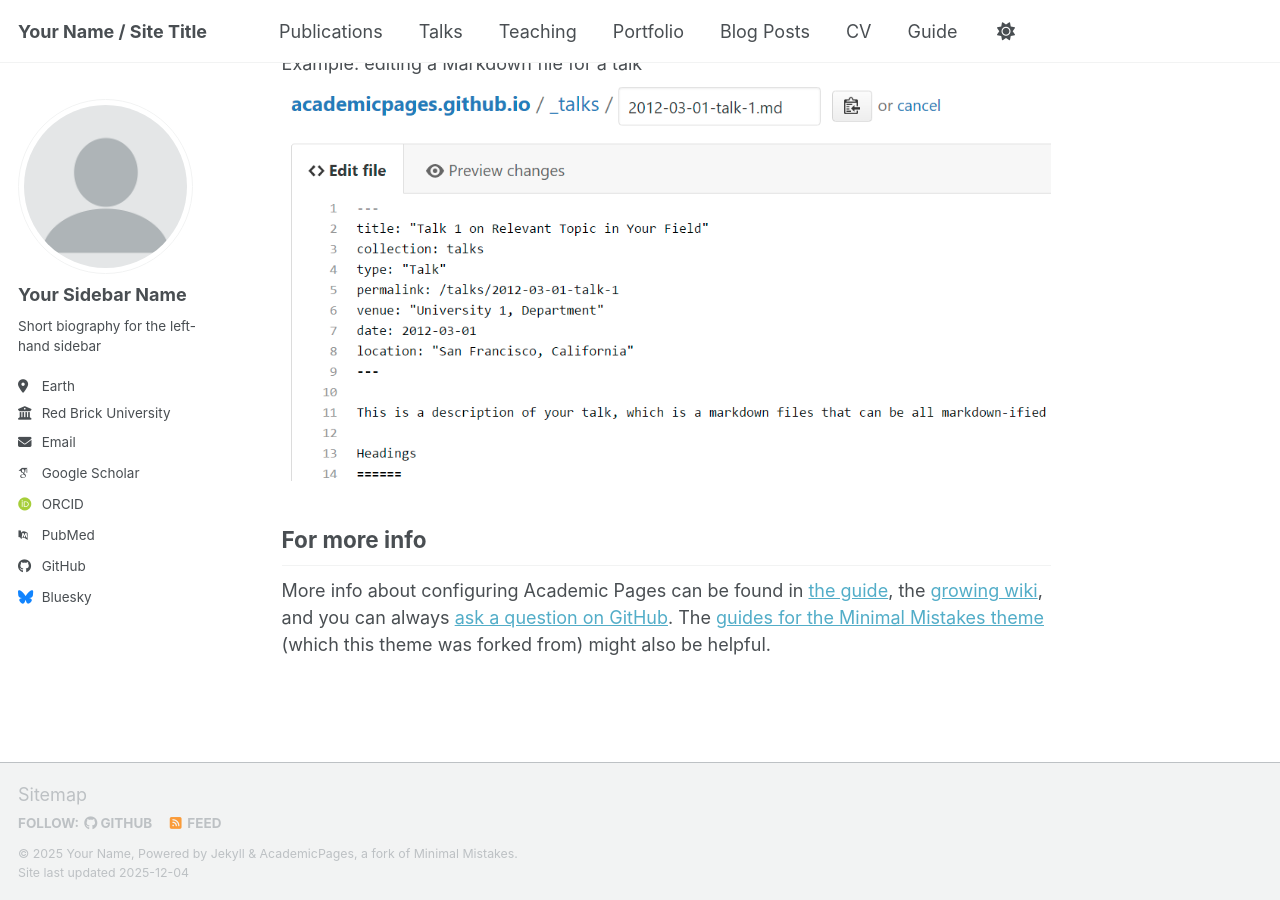
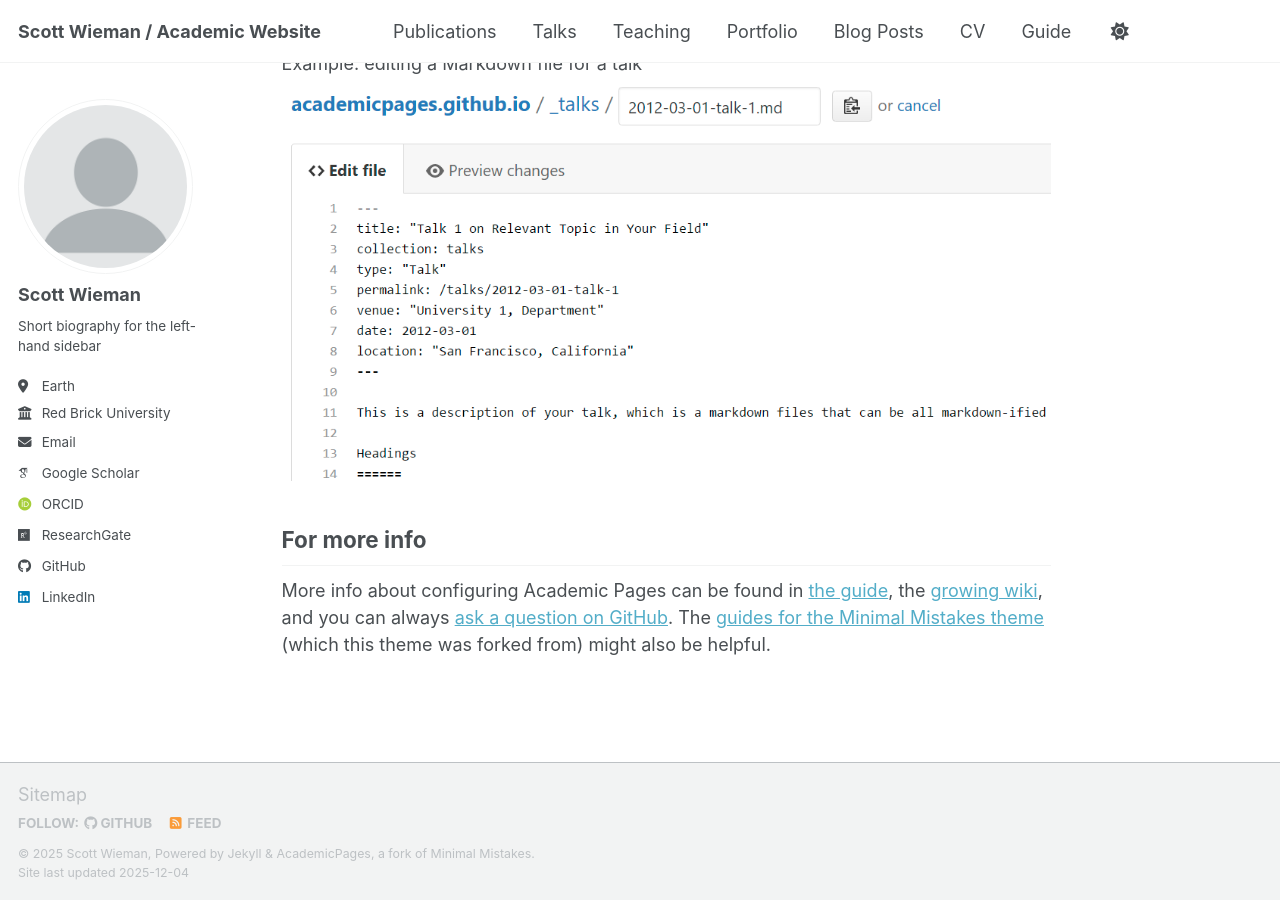
Before and after one commit to ScottWieman/scottwieman.github.io, a Jekyll site: the page built from _pages/about.md, in a window 1280 px wide and 900 px high, scrolled down 2718 px. Built offline with Jekyll 4.4.1, drawn with Linux system fonts in a browser that asks for light colours; some web fonts are replaced; a script bundle is joined from its source files by our own code; library files that are not in the unit come from our copies.

Commit message:
Modify site title and personal details in config
First pass of updated personal information and links in the configuration file.

```diff
--- a/_config.yml
+++ b/_config.yml
@@ -9,10 +9,10 @@
 # Basic Site Settings
 locale                   : "en-US"
 site_theme               : "default" # Currently available options are "default", "air"
-title                    : "Your Name / Site Title"
+title                    : "Scott Wieman / Academic Website"
 title_separator          : "-"
-name                     : &name "Your Name"
-description              : &description "Your Name's academic portfolio"   # Update this with a general description of your site, this is the default if not overridden by a page
+name                     : &name "Scott Wieman"
+description              : &description "Scott Wieman's academic portfolio"   # Update this with a general description of your site, this is the default if not overridden by a page
 url                      : https://academicpages.github.io # The base hostname & protocol for your site e.g. "https://[your GitHub username].github.io",
                                                            # or if you already have some other page hosted on Github then use "https://[your GitHub username].github.io/[Your Repo Name]"
 baseurl                  : "" # the subpath of your site, e.g. "/blog"
@@ -24,8 +24,8 @@ repository               : "academicpages/academicpages.github.io"
 author:
   # Biographic information
   avatar           : "profile.png"
-  name             : "Your Sidebar Name"
-  pronouns         : # example: "she/her"
+  name             : "Scott Wieman"
+  pronouns         : # example: "he/him"
   bio              : "Short biography for the left-hand sidebar"
   location         : "Earth"
   employer         : "Red Brick University"
@@ -35,14 +35,14 @@ author:
   # Academic websites
   academia         : # URL
   arxiv            : # URL - Update with the correct link to your profile
-  googlescholar    : "https://scholar.google.com/citations?user=PS_CX0AAAAAJ"
+  googlescholar    : "https://scholar.google.com/citations?user=rfXavCMAAAAJ&hl=en"
   inspire-hep      : # URL
   impactstory      : # URL
-  orcid            : "https://orcid.org/yourorcidurl"
+  orcid            : "https://orcid.org/0000-0002-6415-5293"
   semantic         : # URL
   ssrn             : # URL
-  pubmed           : "https://www.ncbi.nlm.nih.gov/pubmed/?term=john+snow"
-  researchgate     : # URL
+  pubmed           : # URL
+  researchgate     : "https://www.researchgate.net/profile/Scott-Wieman"
   scopus           : # URL
   zotero           : # URL
 
@@ -57,7 +57,7 @@ author:
 
   # Social media
   artstation       : # Username
-  bluesky          : "bsky.app" # Replace this with you Bluesky username
+  bluesky          : # Username
   facebook         : # Username
   flickr           : # Username
   foursquare       : # Username
@@ -66,7 +66,7 @@ author:
   keybase          : # Username
   instagram        : # Username
   lastfm           : # Username
-  linkedin         : # Username
+  linkedin         : "scottwieman"
   mastodon         : # URL
   medium           : # URL
   pinterest        : # Username
```
